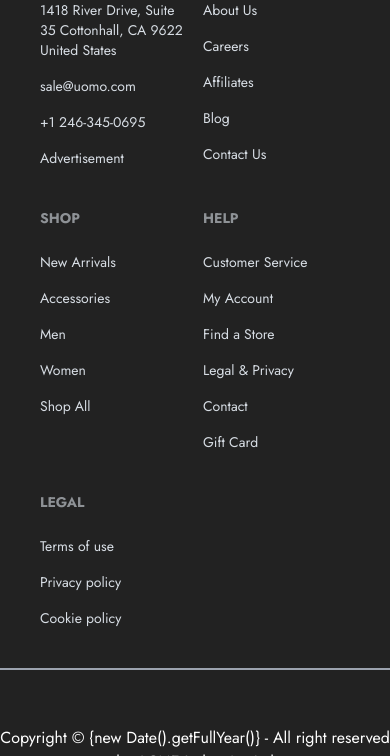
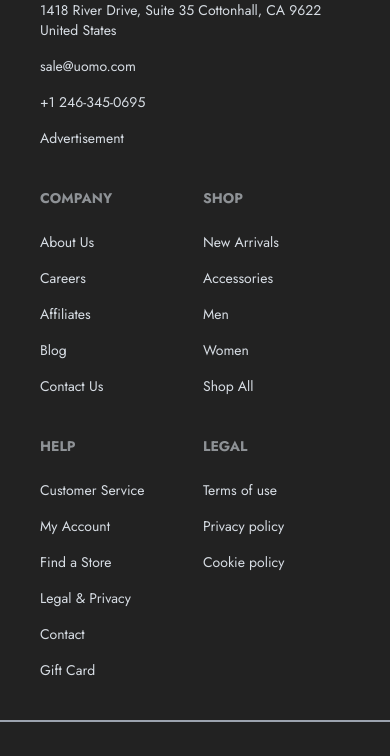
Before and after one commit to ALNoman78/cit-assignment, a plain HTML site: page home/shope.html in a window 390 px wide. Shown: the part 4513-5269 px from the top of the page. Drawn offline with nearby package versions, Linux system fonts and the light colour scheme.

Commit message:
grid layout change

```diff
--- a/home/shope.html
+++ b/home/shope.html
@@ -535,7 +535,7 @@
             <button class="border-none outline-0 p-2 px-12 py-3 bg-[#353535] text-white uppercase">Join</button>
         </div>
         <div class="footer bg-neutral text-neutral-content p-10 bg-transparent mx-auto md:w-4/5 grid-cols-2 md:grid-cols-5">
-            <nav class="gap-4 md:col-span-2">
+            <nav class="gap-4 col-span-2">
                 <img src="./asstes/logo-white.png" alt="">
                 <a class="link link-hover">1418 River Drive, Suite 35 Cottonhall, CA 9622 United States</a>
                 <a class="link link-hover">sale@uomo.com</a>
```
